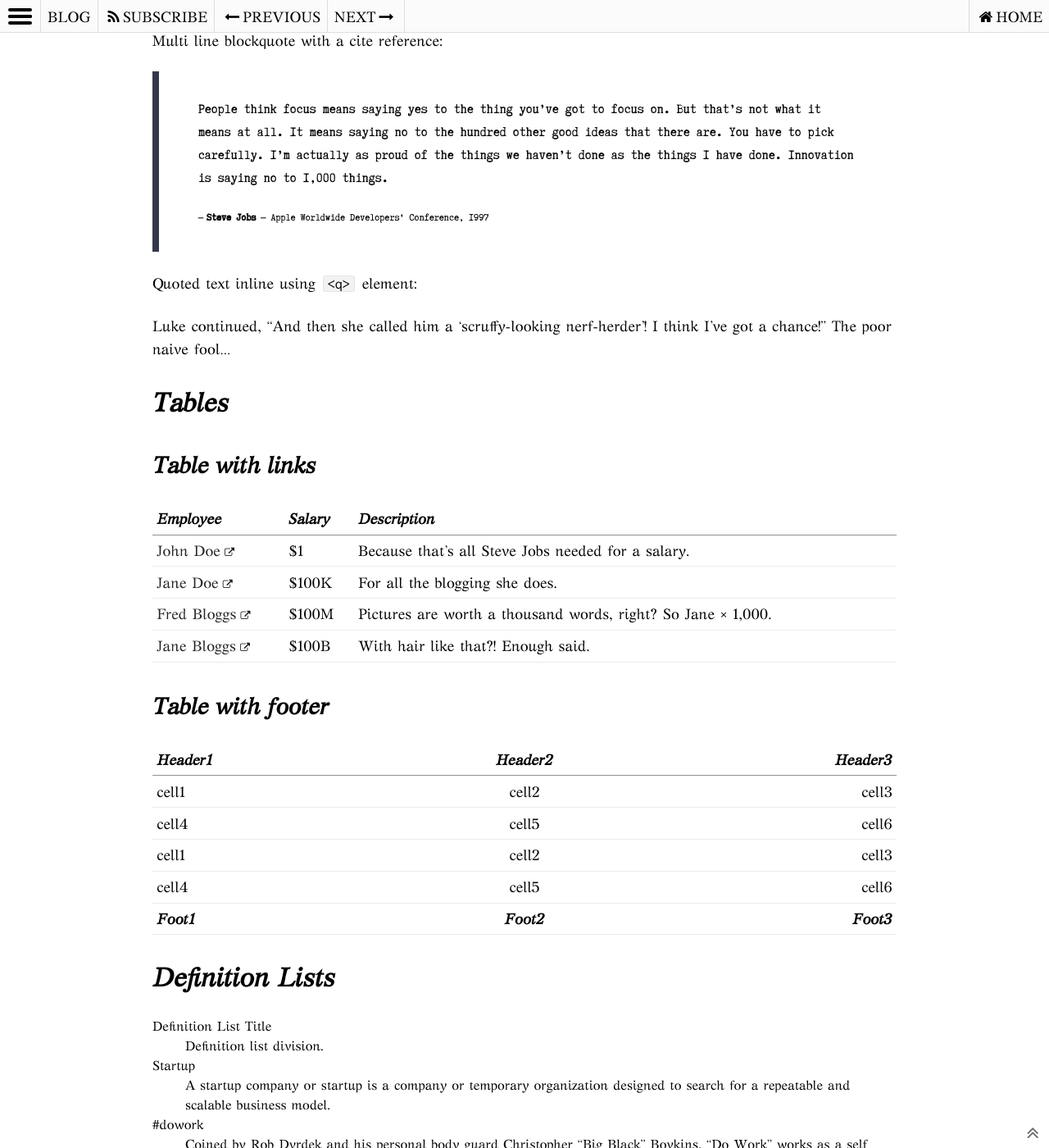
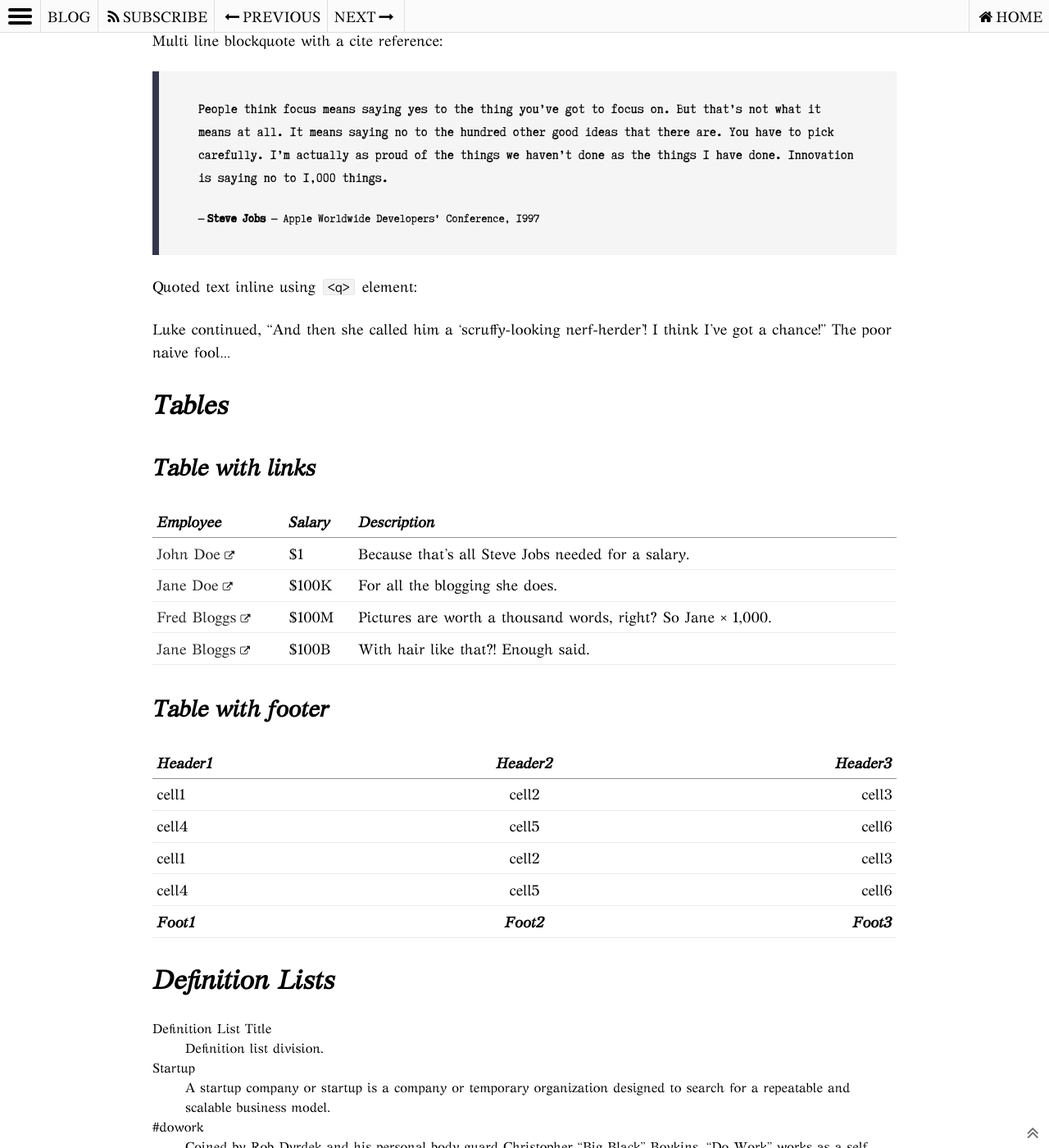
Before and after one commit to TheMicronaut/micronaut-theme, a Jekyll site: the page built from docs/_posts/blog/2015-08-11-markup-html-elements-and-formatting.md, in a window 1280 px wide and 1400 px high, scrolled down 922 px. Shown: the whole window at 82% size. Built offline with Jekyll 4.4.1, drawn with Linux system fonts in a browser that asks for light colours; nearby versions of some CDN libraries.

Commit message:
improve blockquote style

```diff
--- a/_sass/_base.scss
+++ b/_sass/_base.scss
@@ -240,7 +240,6 @@ blockquote {
 blockquote, q {
 
   footer, cite {
-    font-size: 85%;
     font-style: normal;
 
     &::before {
--- a/_sass/_variables.scss
+++ b/_sass/_variables.scss
@@ -46,7 +46,7 @@ $table-hover-color        : darken($table-background, 2);
 $table-stripe-color       : darken($table-background, 8);
 $table-stripe-color-hover : darken($table-stripe-color, 10);
 
-$quote_background_color   : #fff;
+$quote_background_color   : #f5f5f5;
 
 /* YIQ color contrast */
 $yiq-contrasted-dark-default    : #000 !default;
```
